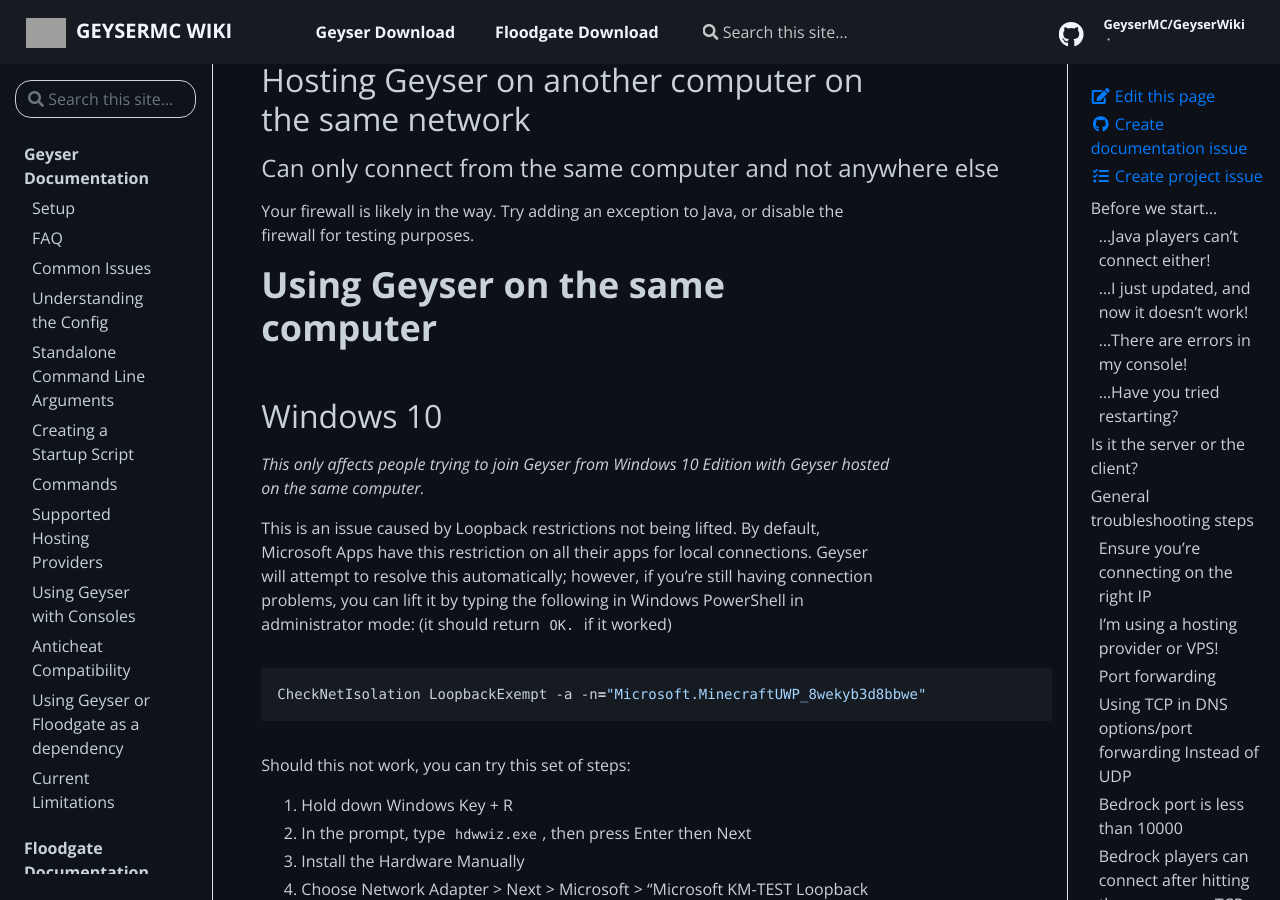
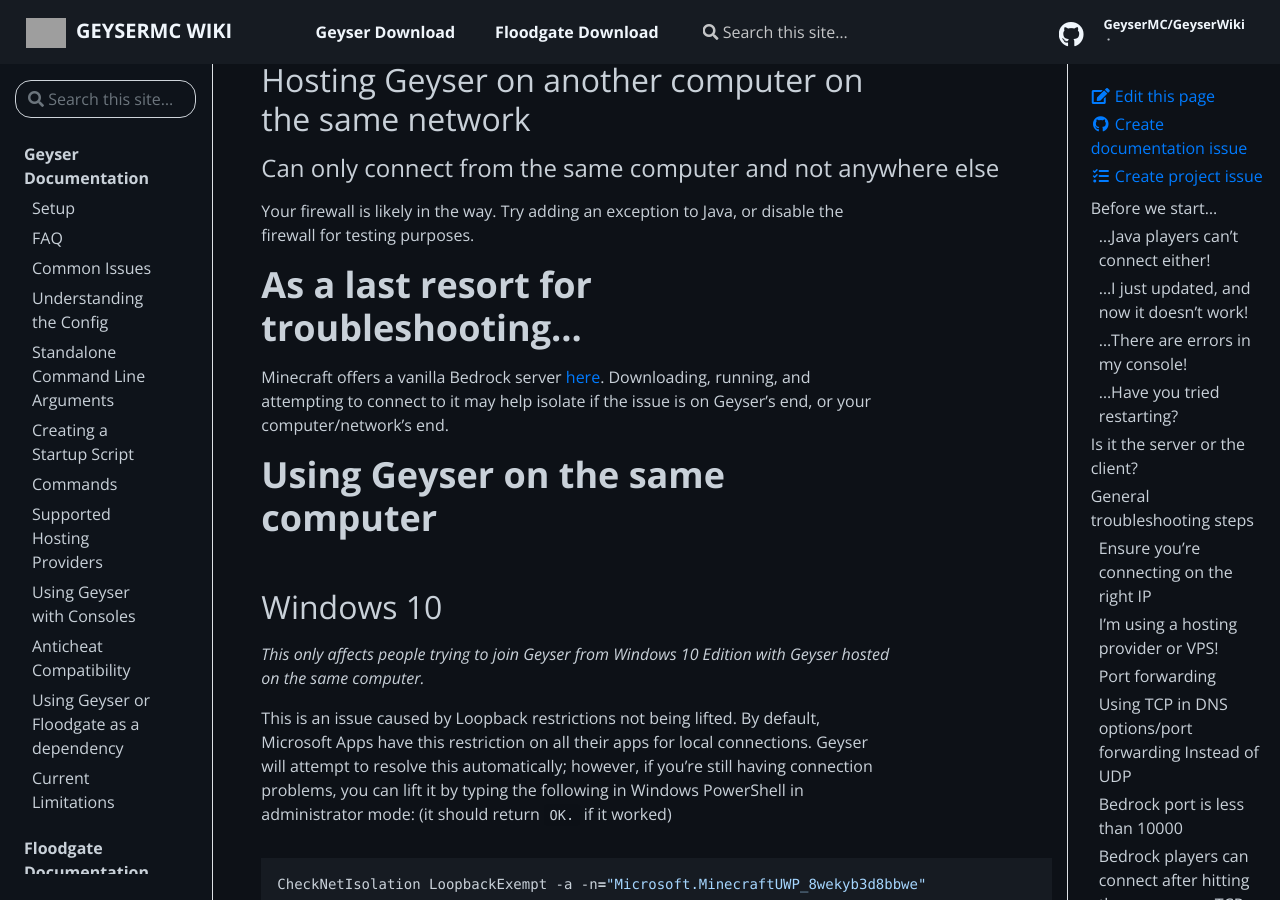
Before and after one commit to GeyserMC/GeyserWiki, a Jekyll site: the page built from _docs/geyser/fixing-unable-to-connect-to-world.md, in a window 1280 px wide and 900 px high, scrolled down 3517 px. Built offline with Jekyll 4.4.1, drawn with Linux system fonts in a browser that asks for light colours; grey boxes are pictures that could not be loaded.

Commit message:
Mention the Bedrock dedicated server for troubleshooting

```diff
--- a/_docs/geyser/fixing-unable-to-connect-to-world.md
+++ b/_docs/geyser/fixing-unable-to-connect-to-world.md
@@ -93,6 +93,10 @@
 
 Your firewall is likely in the way. Try adding an exception to Java, or disable the firewall for testing purposes.
 
+# As a last resort for troubleshooting...
+
+Minecraft offers a vanilla Bedrock server [here](https://www.minecraft.net/en-us/download/server/bedrock). Downloading, running, and attempting to connect to it may help isolate if the issue is on Geyser's end, or your computer/network's end.
+
 # Using Geyser on the same computer
 
 ## Windows 10
```
